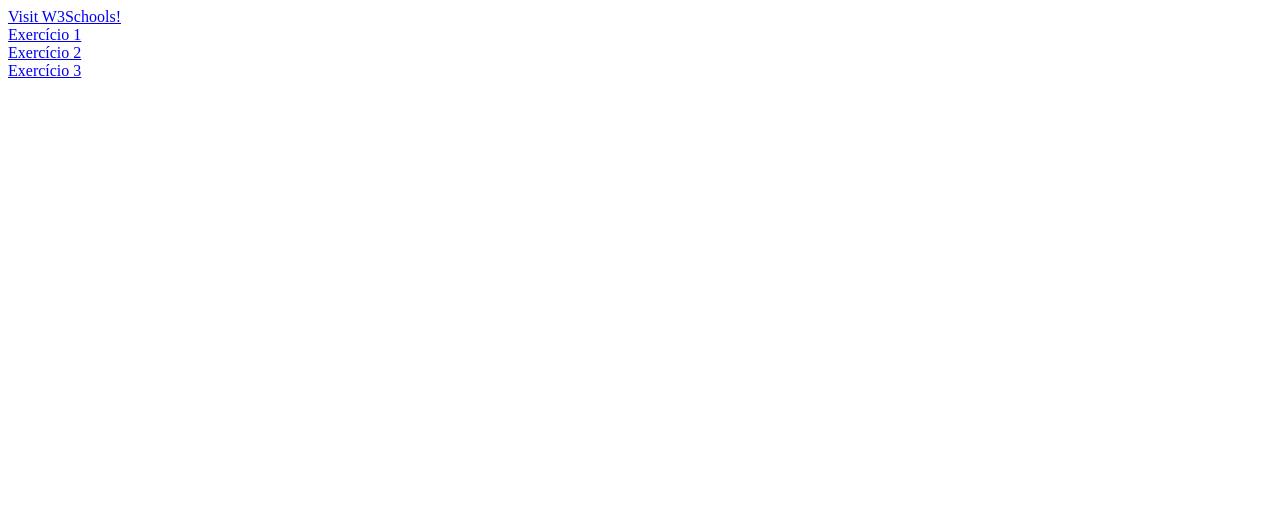
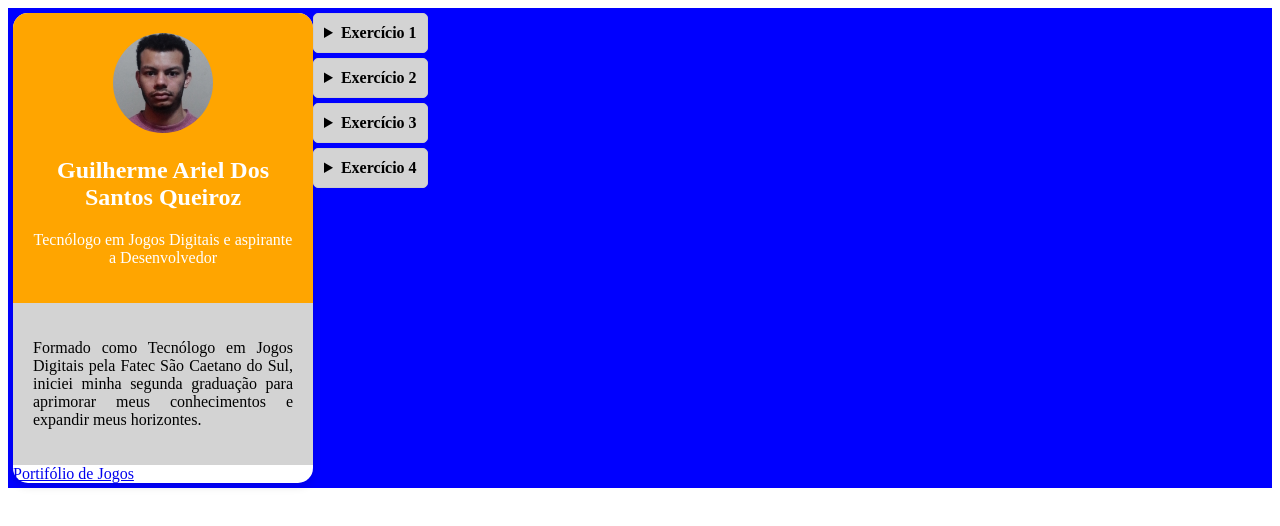
Before and after one commit to Guilherme-ASQ/DesenvolvimentoWeb1_Fatec-ZL_Sabado, a plain HTML site: page index.html in a window 1280 px wide. Drawn offline with Linux system fonts and the light colour scheme.

Commit message:
Add files via upload
Atualizei a página inicial para deixa-la mais bonita. Adicionei o link para um novo exercício.

```diff
--- a/index.html
+++ b/index.html
@@ -1,19 +1,63 @@
 <!DOCTYPE HTML>
 <html>
     <head>
-        <title>Portifólio em HTML FATEC ZONA LESTE</title>
+        <title>Portifólio em HTML Fatec Zona Leste</title>
+        <link rel="stylesheet" href="styles_index.css">
     </head>
     <body>
-        <!-- Essa é a página index.html que servirá como "home" no github para os exercícios que for fazer em sala de aula.
-         Aqui nessa página ela será a primeira coisa a ser aberta.
-         E a partir dela, eu vou ser redirecionado para as demais páginas HMTL que eu for desenvolvendo em sala de aula.
-        -->
-         <a href="https://www.w3schools.com/">Visit W3Schools! <br> </a>
-         <a href="Ex 1/exUM.html">Exercício 1 <br> </a>
-         <a href="Ex 2/exDOIS.html">Exercício 2 <br> </a>
-         <a href="Ex 3/exTRES.html">Exercício 3 <br> </a>
-         <!--
-         <a href="filename.html">Link Text</a>
-         -->
+      <!--ESSA DIV vai ter um container que se alinha a esquerda. ESSA DIV vai ter o card E o lance do acordeão com os links para os exercícios.-->
+      <div class="div-container-left">
+        <!--Essa vai ser  div DO CARTÃO-->
+        <div class="card">
+          <!--Essa é a DIV da parte de cima do cartão-->
+          <div class="card-header">
+            <img src="img/Foto_Gui.png" alt="Foto 3x4" class="profile-img">
+            <!--Essa é a DIV com as minhas informações-->
+            <div class="user-info">
+              <h2>Guilherme Ariel Dos Santos Queiroz</h2>
+              <p>Tecnólogo em Jogos Digitais e aspirante a Desenvolvedor</p>
+            </div><!--Fim da div das minhas informações-->
+          </div><!--Fim da DIv da parte de cima do cartão-->
+
+          <!--Essa div é do meio do cartão-->
+          <div class="card-body text-justify">
+            <p>Formado como Tecnólogo em Jogos Digitais pela Fatec São Caetano do Sul, iniciei minha segunda graduação para aprimorar meus conhecimentos e expandir meus horizontes.</p>
+          </div><!--Fim da DIV do meio do cartão-->
+
+          <!--Essa div é pra parte de baixo do cartão-->
+          <div class="card-footer">
+            <a href="https://guilherme-asq.itch.io/">Portifólio de Jogos</a>
+          </div><!--Fim da div da parte de baixo do cartão-->
+
+        </div><!--DIM da DIV do Cartão-->
+
+        <!--Essa div é para o acordeão sem bootstrap-->
+          <div>
+            <details>
+              <summary>Exercício 1</summary>
+              <p>Primeiro exercício em HTML, feito com o intuito de apresenter os conceitos iniciais da programação em HTML.</p>
+              <a href="Ex 1/exUM.html">Exercício 1</a>
+            </details>
+
+            <details>
+              <summary>Exercício 2</summary>
+              <p>Segundo exercício em HTML. A proposta do exercício era tentar recriar o visual de uma página web já existente, com o intuito de reforçar os conceitos iniciais.</p>
+              <a href="Ex 2/exDOIS.html">Exercício 2</a>
+            </details>
+
+            <details>
+              <summary>Exercício 3</summary>
+              <p>Exercício feito para aprsentar os conceitos iniciais de CSS e algumas de suas interações com as tags HTML.</p>
+              <a href="Ex 3/exTRES.html">Exercício 3</a>
+            </details>
+
+            <details>
+              <summary>Exercício 4</summary>
+              <p>Exercício feito para apresentar o Flexbox e suas funcionalidades.</p>
+              <a href="Ex 4/exQUATRO.html">Exercício 4</a>
+            </details>
+          </div><!--Fimk da div do acordeão sem bootstrap-->
+
+      </div><!--Fim da DIV do "CONTAINER". Aqui fica o cartão e o acordeão com os links pros exercícios.-->
     </body>
 </html>
--- /dev/null
+++ b/styles_index.css
@@ -0,0 +1,55 @@
+.card {
+    background-color: white;
+    width: 300px;
+    box-shadow: 0 4px 8px rgba(0, 0, 0, 0.1);
+    border-radius: 15px;
+}
+
+.profile-img {
+    width: 100px;
+    height: 100px;
+    border-radius: 50%;
+    object-fit: cover;
+}
+
+.card-header {
+    border-radius: 15px 15px 0 0;
+    background-color: orange;
+    color: white;
+    padding: 20px;
+    text-align: center;
+}
+
+.card-body {
+    background-color: lightgray;
+    padding: 20px;
+}
+
+.text-justify{
+    text-align: justify;
+}
+
+.div-container-left {
+    background-color: blue;
+    padding: 5px;
+    display: flex;
+    justify-content: flex-start;/*ALinha o conteúdo a esquerda.*/
+}
+
+/*CSS pro Acordeão sem bootstrap*/
+details {
+    border: 1px solid #ccc;
+    padding: 10px;
+    margin-bottom: 5px;
+    border-radius: 5px;
+    background-color: lightgray;
+}
+
+summary {
+    font-weight: bold;
+    cursor: pointer;
+}
+
+details[open] summary {
+    color: orange;
+}
```
Also changed, not shown: Ex 4/exQUATRO.html (added, +51 -0 lines), Ex 4/styles_exQUATRO.css (added, +67 -0 lines), img/Foto_Gui.png (added).
